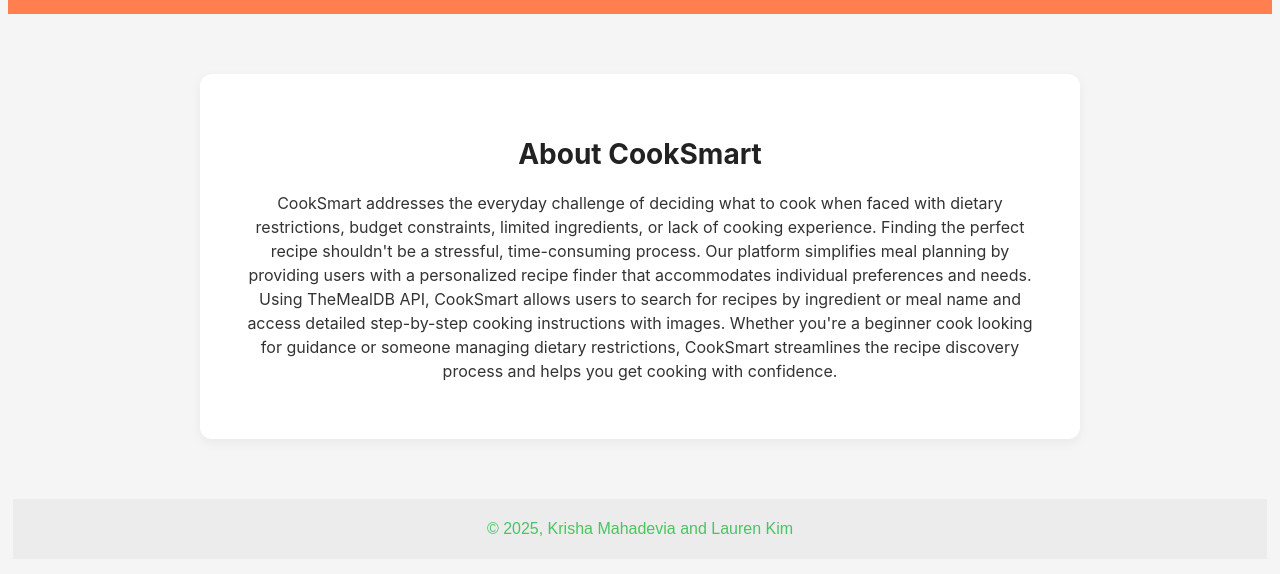
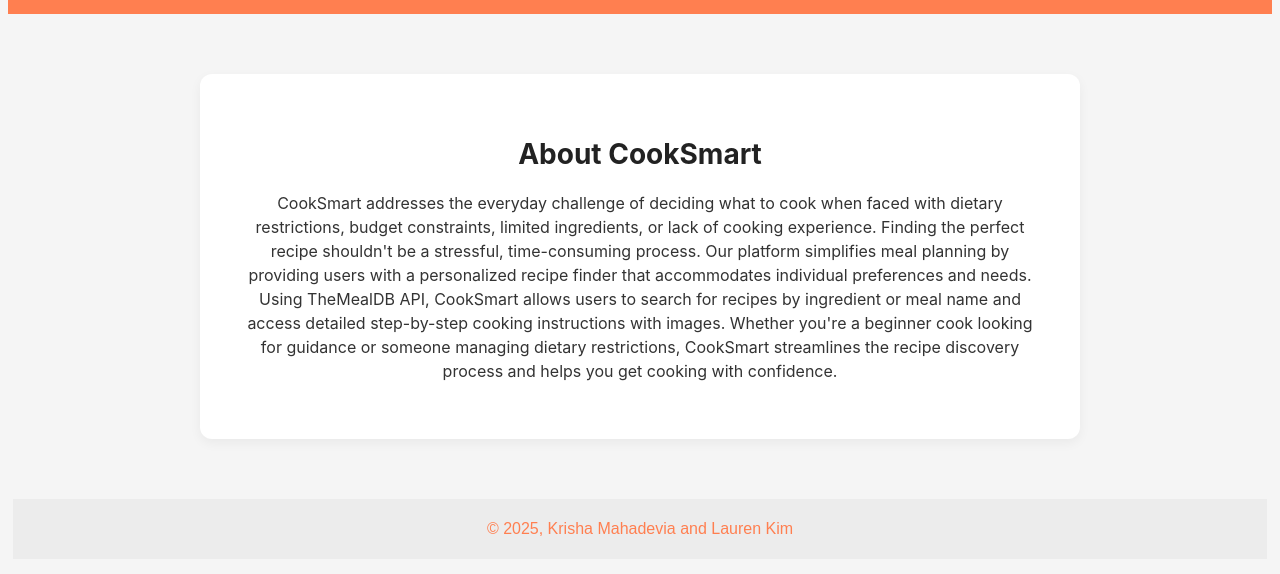
Before and after one commit to mkrisha1/INST377-Final-Project, a website: page about.html in a window 1280 px wide. Shown: the part 100-674 px from the top of the page. Drawn offline with Linux system fonts and the light colour scheme.

Commit message:
Edited style on about page

```diff
--- a/style.css
+++ b/style.css
@@ -34,7 +34,7 @@
 #footer {
   text-align: center;
   background-color: rgb(236, 236, 236);
-  color:rgb(73, 196, 98);
+  color:#ff7f50;
   padding: 5px;
   margin: 5px;
   clear:both;
```
